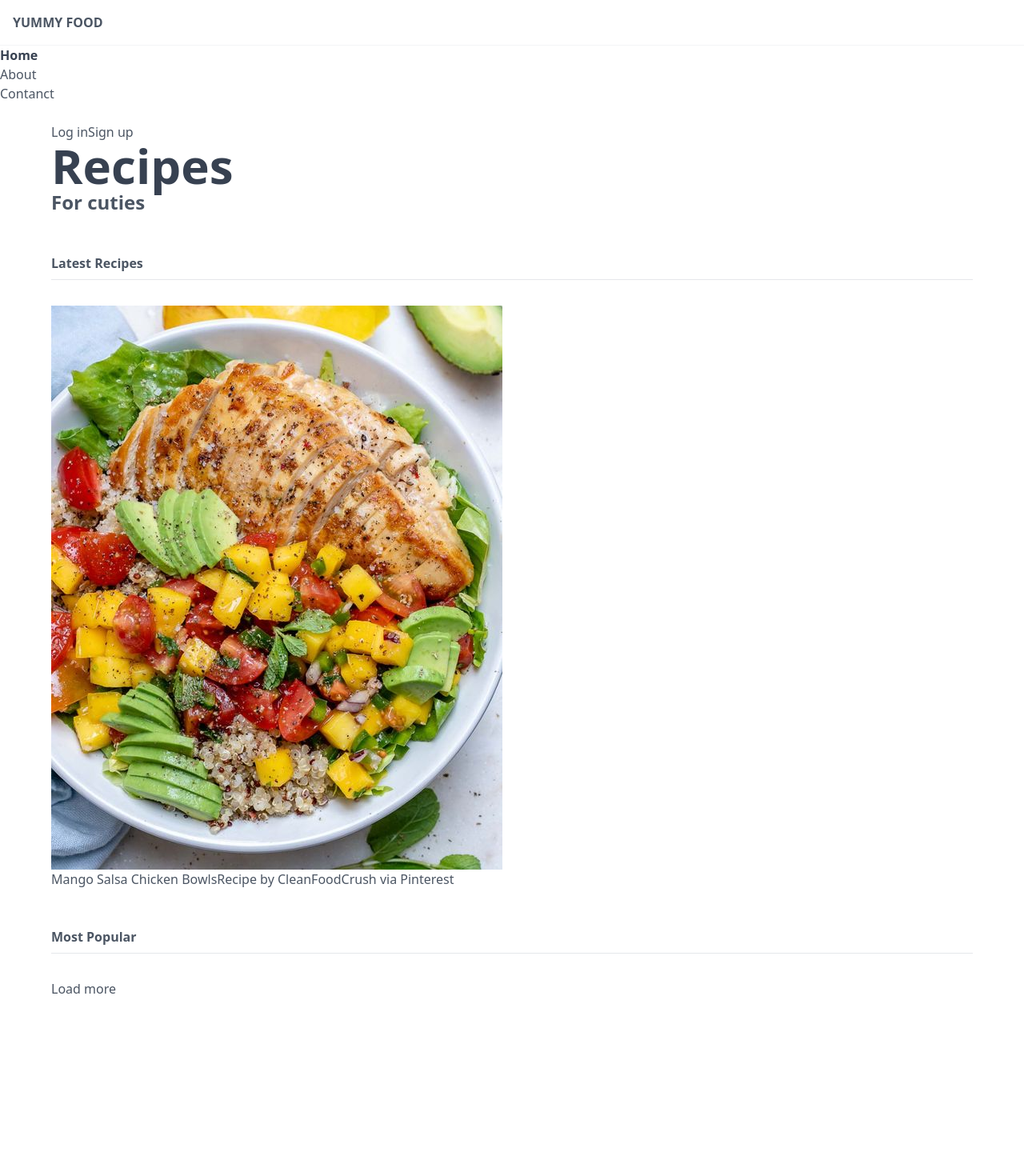
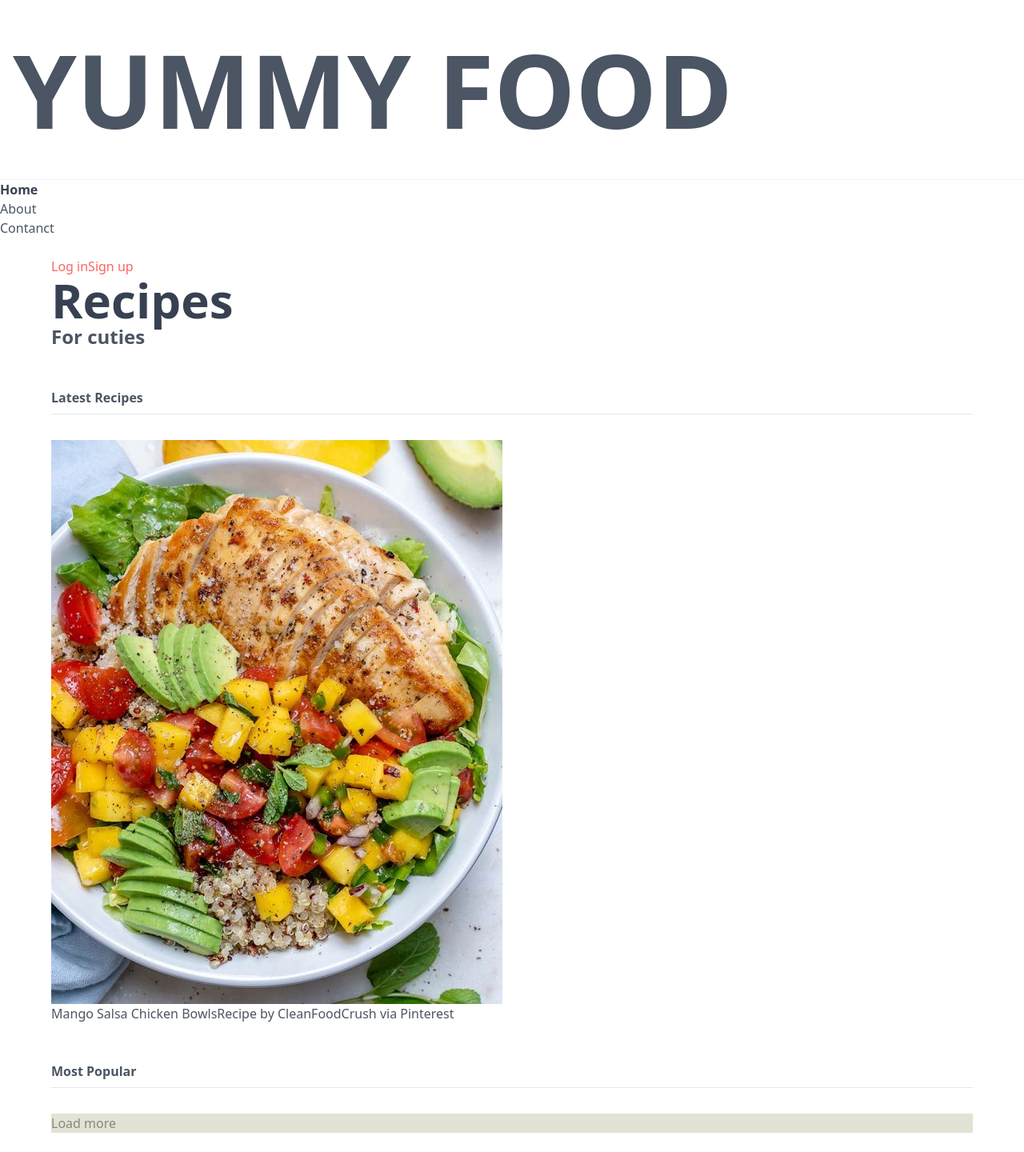
Before and after one commit to Valeprogr/tailwind-exercise-yummy-food, a React (Create React App) app: page / in a window 1280 px wide. Shown: the whole page at 80% size. Before the commit the page ends 1272 px from the top, so only its background shows below. Built offline with nearby package versions, Linux system fonts and the light colour scheme.

Commit message:
add git config

```diff
--- a/src/components/Navbar.js
+++ b/src/components/Navbar.js
@@ -6,7 +6,7 @@ const Navbar = () => {
             <div>
                 <nav>
                     <div>
-                        <h1 className='font-bold uppercase p-4 border-b border-gray-100'><a href='/'>Yummy Food</a></h1>
+                        <h1 className='font-bold uppercase p-4 border-b border-gray-100 text-mammoth'><a href='/'>Yummy Food</a></h1>
                     </div>
                     <ul>
                         <li className='text-gray-700 font-bold'><a href='#'><span>Home</span></a></li>
--- a/src/pages/Home.js
+++ b/src/pages/Home.js
@@ -8,8 +8,8 @@ const Home = () => {
             <Navbar />
             <main className='px-16 py-6'>
                 <div>
-                    <a href='#'>Log in</a>
-                    <a href='#'>Sign up</a>
+                    <a href='#' className='text-primary'>Log in</a>
+                    <a href='#' className='text-primary'>Sign up</a>
                 </div>
                 <header>
                     <h2 className='text-gray-700 text-6xl font-semibold'>Recipes</h2>
@@ -28,7 +28,7 @@ const Home = () => {
                     </div>
 
                     <div>
-                        <div>Load more</div>
+                        <div className='bg-secondary-100 text-secondary-200'>Load more</div>
                     </div>
                 </div>
             </main>
--- a/tailwind.config.js
+++ b/tailwind.config.js
@@ -4,7 +4,18 @@ module.exports = {
      "./src/**/*.{js,jsx,ts,tsx}",
   ],
   theme: {
-    extend: {},
+    extend: {
+       fontSize: {
+    mammoth: '8rem'
+      },
+      colors: {
+        primary: '#FF6363',
+        secondary: {
+          100: '#E2E2D5',
+          200: '#888883'
+        }
+      },
+    },
   },
   plugins: [],
 }
```
